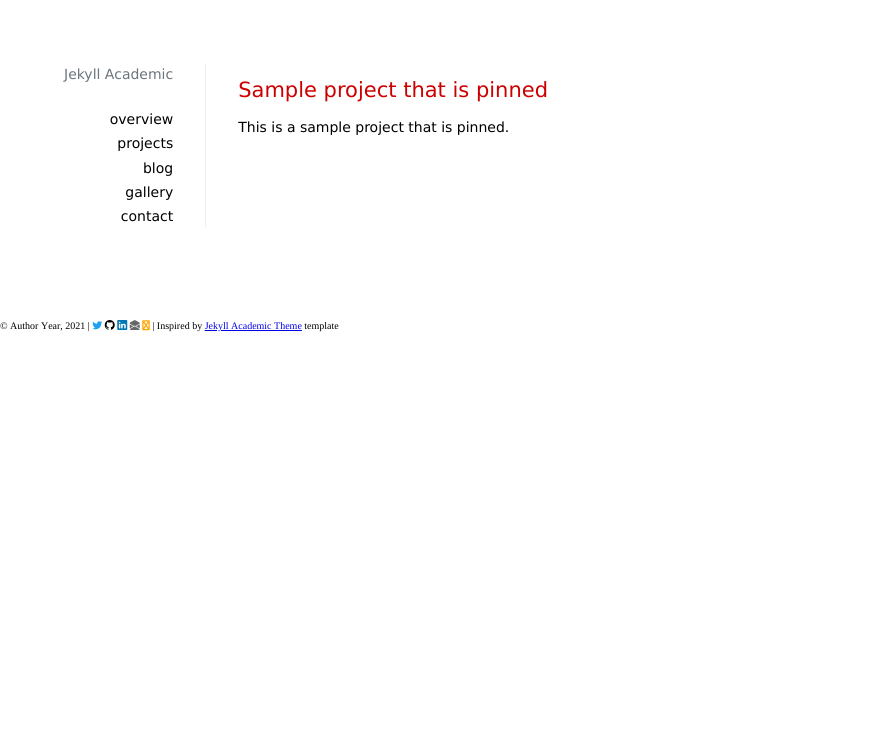
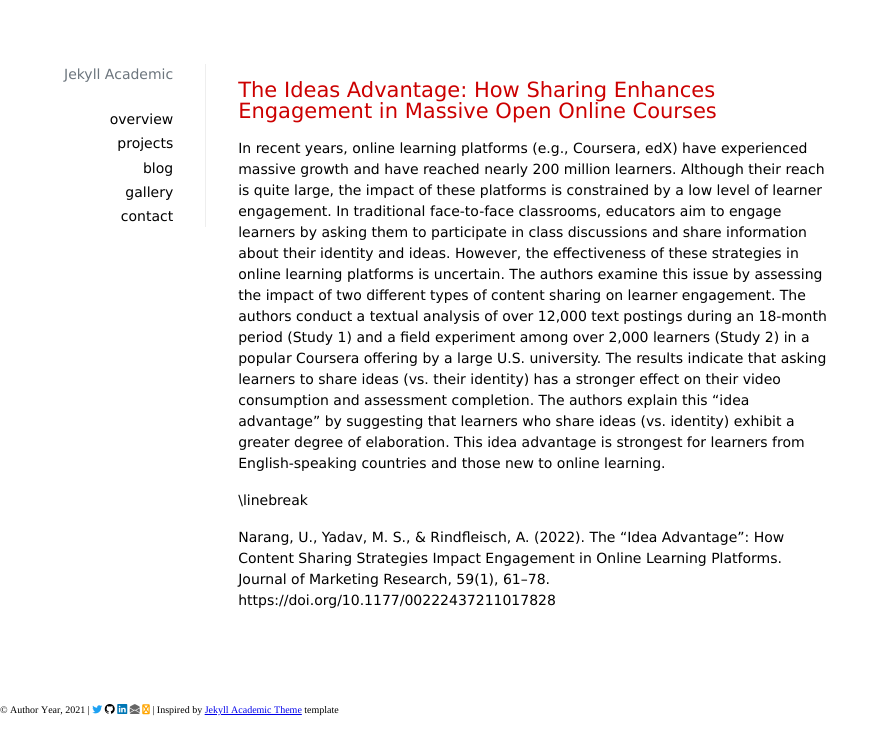
Before and after one commit to unnatinarang/unnatinarang.github.io, a Jekyll site: the page built from _projects/2021-04-30-sample-first-project.md, in a window 1280 px wide. Shown: the top 755 px of the page, without its empty margins (0-889 px from the left). Built offline with Jekyll 4.4.1, drawn with Linux system fonts in a browser that asks for light colours; nearby versions of some CDN libraries; a style sheet for code colours, icons or effects is not loaded.

Commit message:
Testing projects 3

```diff
--- a/_projects/2021-04-30-sample-first-project.md
+++ b/_projects/2021-04-30-sample-first-project.md
@@ -6,6 +6,10 @@
 order: 1
 ---
 
-<h1 style="color: #cc0000">Sample project that is pinned</h1>
+<h1 style="color: #cc0000">The Ideas Advantage: How Sharing Enhances Engagement in Massive Open Online Courses</h1>
 
-This is a sample project that is pinned.
+In recent years, online learning platforms (e.g., Coursera, edX) have experienced massive growth and have reached nearly 200 million learners. Although their reach is quite large, the impact of these platforms is constrained by a low level of learner engagement. In traditional face-to-face classrooms, educators aim to engage learners by asking them to participate in class discussions and share information about their identity and ideas. However, the effectiveness of these strategies in online learning platforms is uncertain. The authors examine this issue by assessing the impact of two different types of content sharing on learner engagement. The authors conduct a textual analysis of over 12,000 text postings during an 18-month period (Study 1) and a field experiment among over 2,000 learners (Study 2) in a popular Coursera offering by a large U.S. university. The results indicate that asking learners to share ideas (vs. their identity) has a stronger effect on their video consumption and assessment completion. The authors explain this “idea advantage” by suggesting that learners who share ideas (vs. identity) exhibit a greater degree of elaboration. This idea advantage is strongest for learners from English-speaking countries and those new to online learning.
+
+\linebreak
+
+Narang, U., Yadav, M. S., & Rindfleisch, A. (2022). The “Idea Advantage”: How Content Sharing Strategies Impact Engagement in Online Learning Platforms. Journal of Marketing Research, 59(1), 61–78. https://doi.org/10.1177/00222437211017828
```
